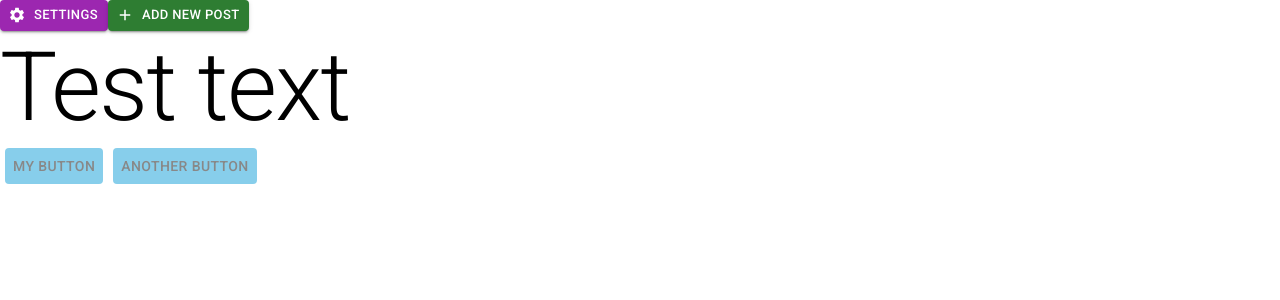
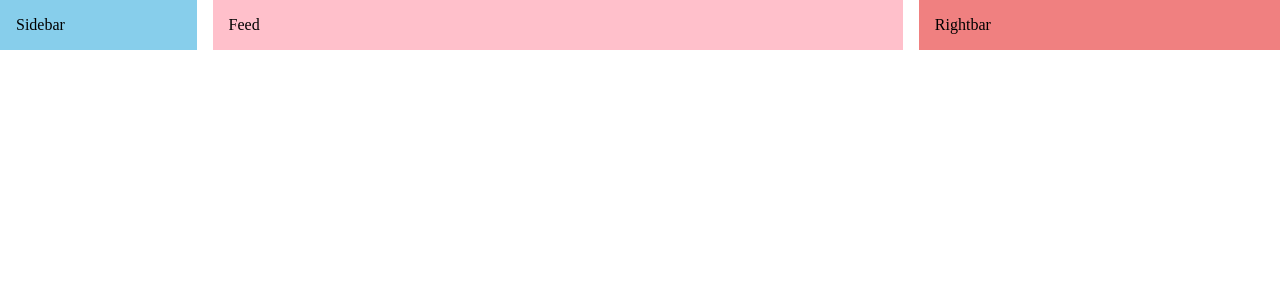
Before and after one commit to KateLockhart/MUIResponsiveDemo, a React (Create React App) app: page / in a window 1280 px wide. Shown: the top 300 px of the page. Built offline with nearby package versions, Linux system fonts and the light colour scheme.

Commit message:
Base layout established with MUI components.

```diff
--- a/src/App.js
+++ b/src/App.js
@@ -1,44 +1,19 @@
-import { Add, Settings } from "@mui/icons-material";
-import { Button, styled, Typography } from "@mui/material";
+import { Box, Container, Stack } from "@mui/material";
+import { Feed } from "./components/Feed";
+// import { Navbar } from "./components/Navbar";
+import { Rightbar } from "./components/Rightbar";
+import { Sidebar } from "./components/Sidebar";
 
 function App() {
-  const BlueButton = styled(Button)(({ theme }) => ({
-    backgroundColor: "skyblue",
-    color: "#888",
-    margin: 5,
-    "&:hover": {
-      backgroundColor: "lightblue",
-    },
-    "&:disabled": {
-      backgroundColor: "gray",
-      color: "white",
-    },
-  }));
-
   return (
-    <div className="App">
-      <Button
-        startIcon={<Settings />}
-        variant="contained"
-        color="secondary"
-        size="small"
-      >
-        Settings
-      </Button>
-      <Button
-        startIcon={<Add />}
-        variant="contained"
-        color="success"
-        size="small"
-      >
-        Add new post
-      </Button>
-      <Typography variant="h1" component="p">
-        Test text
-      </Typography>
-      <BlueButton>My Button</BlueButton>
-      <BlueButton>Another Button</BlueButton>
-    </div>
+    <Box>
+      {/* <Navbar /> */}
+      <Stack direction="row" spacing={2} justifyContent="space-between">
+        <Sidebar />
+        <Feed />
+        <Rightbar />
+      </Stack>
+    </Box>
   );
 }
 
--- /dev/null
+++ b/src/components/Feed.jsx
@@ -0,0 +1,10 @@
+import { Box } from "@mui/material";
+import React from "react";
+
+export const Feed = () => {
+  return (
+    <Box bgcolor="pink" flex={4} p={2}>
+      Feed
+    </Box>
+  );
+};
--- /dev/null
+++ b/src/components/Navbar.jsx
@@ -0,0 +1,5 @@
+import React from "react";
+
+export const Navbar = () => {
+  return <div>Navbar</div>;
+};
--- /dev/null
+++ b/src/components/Rightbar.jsx
@@ -0,0 +1,10 @@
+import { Box } from "@mui/material";
+import React from "react";
+
+export const Rightbar = () => {
+  return (
+    <Box bgcolor="lightcoral" flex={2} p={2}>
+      Rightbar
+    </Box>
+  );
+};
--- /dev/null
+++ b/src/components/Sidebar.jsx
@@ -0,0 +1,10 @@
+import { Box } from "@mui/material";
+import React from "react";
+
+export const Sidebar = () => {
+  return (
+    <Box bgcolor="skyblue" flex={1} p={2}>
+      Sidebar
+    </Box>
+  );
+};
```
